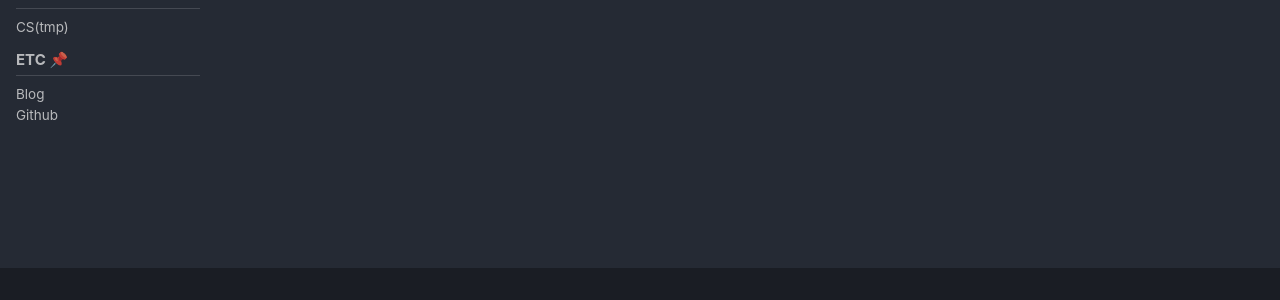
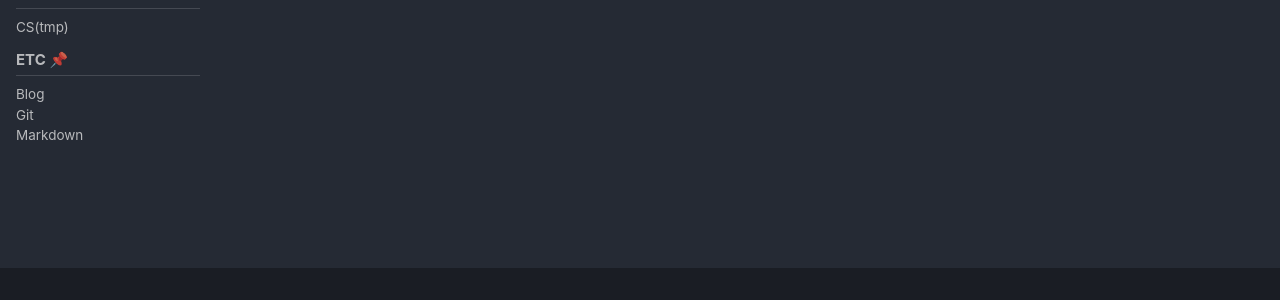
Before and after one commit to hanmingi/hanmingi.github.io, a Jekyll site: the page built from index.html, in a window 1280 px wide. Shown: the part 518-818 px from the top of the page. Built offline with Jekyll 4.4.1, drawn with Linux system fonts in a browser that asks for light colours; cached includes are drawn as plain includes; the list of posts is cut into pages by our own code.

Commit message:
[upd] 카테고리 추가 및 변경

```diff
--- a/_data/navigation.yml
+++ b/_data/navigation.yml
@@ -24,6 +24,7 @@ sidebar-category:
     children:
       - title: "Blog"
         url: "/blog"
-      - title: "Github"
+      - title: "Git"
         url: "/git"
-      - title: ""
+      - title: "Markdown"
+        url: "/markdown"
```
